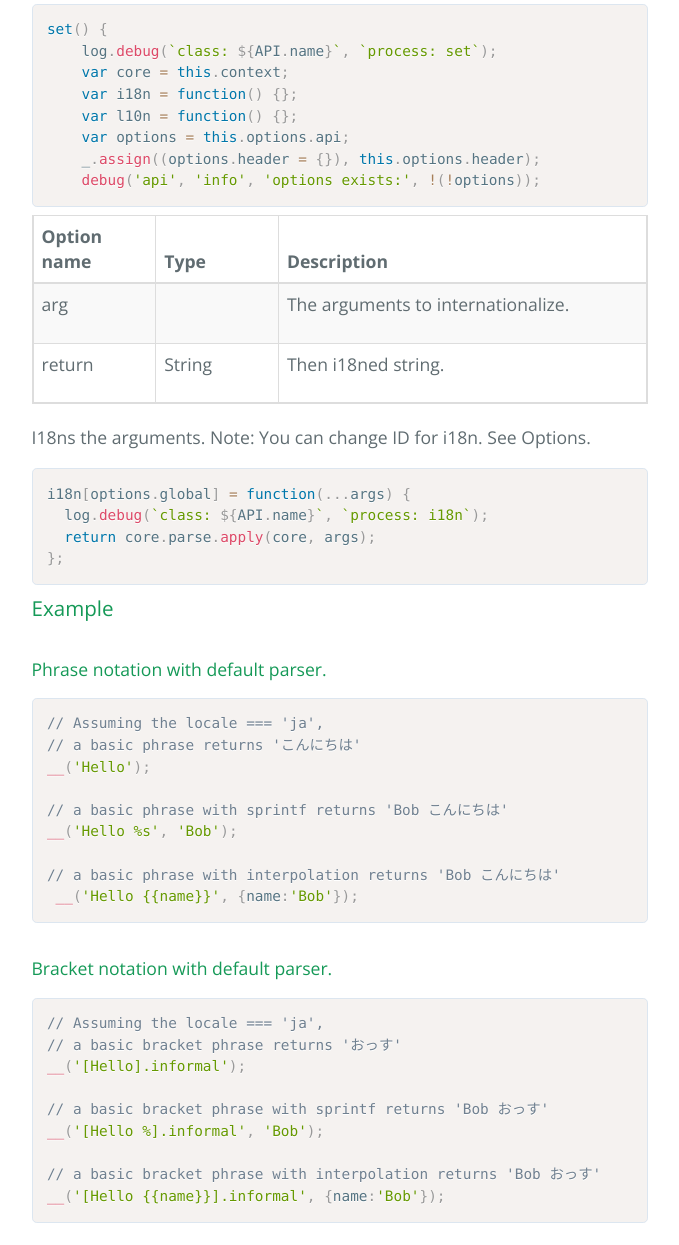
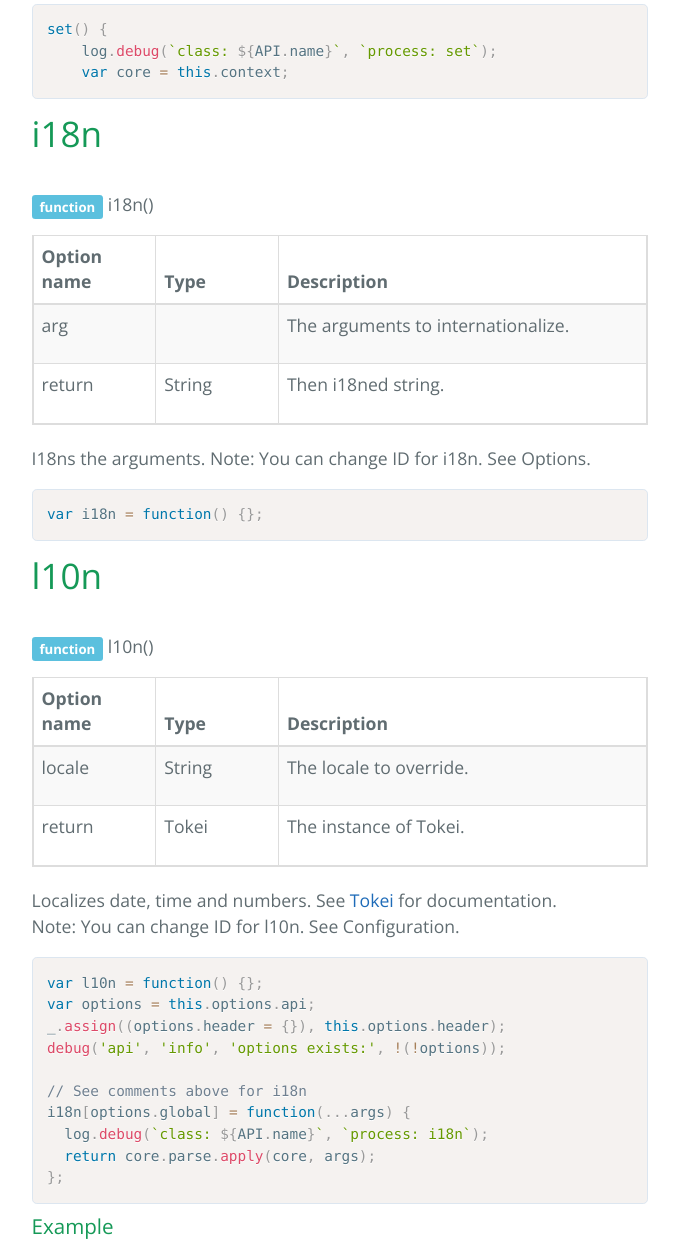
Before and after one commit to gengojs/gengojs-default-api, a plain HTML site: page index.js.html in a window 1280 px wide. Shown: the part 924-2169 px from the top of the page, without its empty margins (408-1087 px from the left). Drawn offline with nearby package versions, Linux system fonts and the light colour scheme.

Commit message:
Update 2015-10-02T18:29:38.908Z

```diff
--- a/index.js.html
+++ b/index.js.html
@@ -25,6 +25,10 @@
                   <li><a href="#API"><i class="alert alert-success"></i><span>API</span></a>
                   </li>
                   <li><a href="#set"><i class="alert alert-info"></i><span>set</span></a>
+                  </li>
+                  <li><a href="#i18n"><i class="alert alert-info"></i><span>i18n</span></a>
+                  </li>
+                  <li><a href="#l10n"><i class="alert alert-info"></i><span>l10n</span></a>
                   </li>
                   <li><a href="#language"><i class="alert alert-info"></i><span>language</span></a>
                   </li>
@@ -66,12 +70,14 @@
           <div class="description"><p>Sets the API</p></div>
           <pre><code class="language-javascript">set() {
     log.debug(`class: ${API.name}`, `process: set`);
-    var core = this.context;
-    var i18n = function() {};
-    var l10n = function() {};
-    var options = this.options.api;
-    _.assign((options.header = {}), this.options.header);
-    debug('api', 'info', 'options exists:', !(!options));</code></pre>
+    var core = this.context;</code></pre>
+          <section id="i18n">
+            <h1>i18n</h1>
+            <h5 class="subheader"></h5>
+            <p>
+              <div class="label label-info radius ctx-type">function</div><span>&nbsp;</span><span>i18n()</span><span>&nbsp;</span>
+            </p>
+          </section>
           <table class="table table-bordered table-striped">
             <thead>
               <tr>
@@ -94,7 +100,43 @@
             </tbody>
           </table>
           <div class="description"><p>I18ns the arguments. Note: You can change ID for i18n. See Options.</p></div>
-          <pre><code class="language-javascript">i18n[options.global] = function(...args) {
+          <pre><code class="language-javascript">var i18n = function() {};</code></pre>
+          <section id="l10n">
+            <h1>l10n</h1>
+            <h5 class="subheader"></h5>
+            <p>
+              <div class="label label-info radius ctx-type">function</div><span>&nbsp;</span><span>l10n()</span><span>&nbsp;</span>
+            </p>
+          </section>
+          <table class="table table-bordered table-striped">
+            <thead>
+              <tr>
+                <th style="width:20%">Option name</th>
+                <th style="width:20%">Type</th>
+                <th>Description</th>
+              </tr>
+            </thead>
+            <tbody>
+              <tr>
+                <td>locale</td>
+                <td>String</td>
+                <td><p>The locale to override.</p></td>
+              </tr>
+              <tr>
+                <td>return</td>
+                <td>Tokei</td>
+                <td><p>The instance of Tokei.</p></td>
+              </tr>
+            </tbody>
+          </table>
+          <div class="description"><p>Localizes date, time and numbers. See <a href="https://github.com/iwatakeshi/tokei">Tokei</a> for documentation.<br />Note: You can change ID for l10n. See Configuration.</p></div>
+          <pre><code class="language-javascript">var l10n = function() {};
+var options = this.options.api;
+_.assign((options.header = {}), this.options.header);
+debug('api', 'info', 'options exists:', !(!options));
+
+// See comments above for i18n
+i18n[options.global] = function(...args) {
   log.debug(`class: ${API.name}`, `process: i18n`);
   return core.parse.apply(core, args);
 };</code></pre>
@@ -365,30 +407,10 @@ __.locale(&#39;ja&#39;)
           <pre><code class="language-javascript">i18n.catalog = (locale) =&gt; {
   log.debug(`class: ${API.name}`, `process: i18n.catalog`);
   return core.backend.catalog(locale);
-};</code></pre>
-          <table class="table table-bordered table-striped">
-            <thead>
-              <tr>
-                <th style="width:20%">Option name</th>
-                <th style="width:20%">Type</th>
-                <th>Description</th>
-              </tr>
-            </thead>
-            <tbody>
-              <tr>
-                <td>locale</td>
-                <td>String</td>
-                <td><p>The locale to override.</p></td>
-              </tr>
-              <tr>
-                <td>return</td>
-                <td>Tokei</td>
-                <td><p>The instance of Tokei.</p></td>
-              </tr>
-            </tbody>
-          </table>
-          <div class="description"><p>Localizes date, time and numbers. See <a href="https://github.com/iwatakeshi/tokei">Tokei</a> for documentation.<br />Note: You can change ID for l10n. See Configuration.</p></div>
-          <pre><code class="language-javascript">l10n[options.localize] = function(...args) {
+};
+
+// See comments above for l10n
+l10n[options.localize] = function(...args) {
   log.debug(`class: ${API.name}`, `process: i10n`);
   return core.localize.apply(core, args);
 };
```
